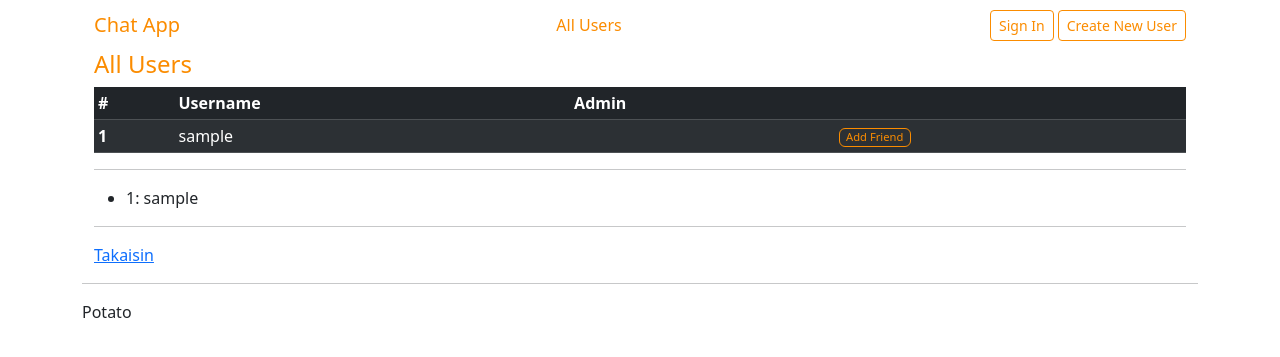
After one commit to Zediyo/hy-tsoha-chatapp, a Flask app: template templates/userlist.html in a window 1280 px wide. The commit adds this page. Shown: the top 357 px of the page. Run offline with Flask 3, Linux system fonts and the light colour scheme; the template is opened without the code that fills it: most values are stand-ins (such as "Sample title", 1, 10 or a date in 2020); parts of the project's set-up code (start-up, migrations or seed data) failed here and were passed over.

Commit message:
userlist progress

```diff
--- a/queries.py
+++ b/queries.py
@@ -35,3 +35,8 @@ def add_new_user(username, hash):
 		return False
 
 	return True
+
+def get_all_users():
+	query = text("SELECT id, username, b.user_id st FROM users a LEFT JOIN (SELECT user_id FROM admins) b ON a.id = b.user_id")
+	result = db.session.execute(query)
+	return result.fetchall()
--- a/templates/navbar.html
+++ b/templates/navbar.html
@@ -1,8 +1,16 @@
 <!-- navbar.html -->
 <header>
-	<nav class="navbar bgcdg">
+	<nav class="navbar bgcdga">
 		<div class="container-fluid">
 			<a class="navbar-brand mb-0 h1 co co-h" href="/">Chat App</a>
+
+				<div class="row align-items-start">
+					<a class="nav-link col co text-nowrap co-h" href="/users" style="padding-right: 8px;">All Users</a>
+				</div>
+
+
+
+
 			{% if session.username %}
 			<div class="d-flex">
 				<div class="badge text-wrap fw-light co" style="background-color: inherit; margin-right: 1rem;">
--- /dev/null
+++ b/templates/userlist.html
@@ -0,0 +1,52 @@
+{% extends "base.html" %}
+{% block content %}
+
+<h4 class="co">All Users</h4>
+<table class="table table-dark table-striped table-sm">
+	<thead>
+		<tr>
+			<th scope="col">#</th>
+			<th scope="col">Username</th>
+			<th scope="col">Admin</th>
+			<th scope="col"></th>
+		</tr>
+	</thead>
+	<tbody>
+		{% for user in users %}
+		<tr>
+			<th scope="row">{{ user.id }}</th>
+			<td>
+				<a class="nav-link col text-nowrap" href="/user/{{ user.id }}">{{ user.username }}</a>
+			</td>
+			{% if user.st %}
+			<td>+</td>
+			{% else %}
+			<td></td>
+			{% endif %}
+			{% if user.id == 1 %}
+			<td>
+				<a class="btn btn-outline-secondary co bco" href="/logout" role="button" style="--bs-btn-padding-y: 0rem; --bs-btn-padding-x: .4rem; --bs-btn-font-size: .70rem;">Add Friend</a>
+			</td>
+			{% elif user.id == 2 %}
+			<td>
+				<a class="btn btn-outline-secondary co bco disabled" href="/logout" role="button" style="--bs-btn-padding-y: 0rem; --bs-btn-padding-x: .4rem; --bs-btn-font-size: .70rem;">Request Sent</a>
+			</td>
+			{% else %}
+			<td>
+				<a class="btn btn-outline-secondary co bco" href="/logout" role="button" style="--bs-btn-padding-y: 0rem; --bs-btn-padding-x: .4rem; --bs-btn-font-size: .70rem;">Message</a>
+			</td>
+			{% endif %}
+		</tr>
+		{% endfor %}
+	</tbody>
+</table>
+<hr>
+	<ul>
+	{% for user in users %}
+		<li> {{ user.id }}: {{ user.username }}</li>
+	{% endfor %}
+	</ul>
+<hr>
+<a href="/">Takaisin</a>
+
+{% endblock %}
```
Also changed, not shown: routes.py (+5 -3 lines), templates/result.html (deleted, +0 -9 lines).
